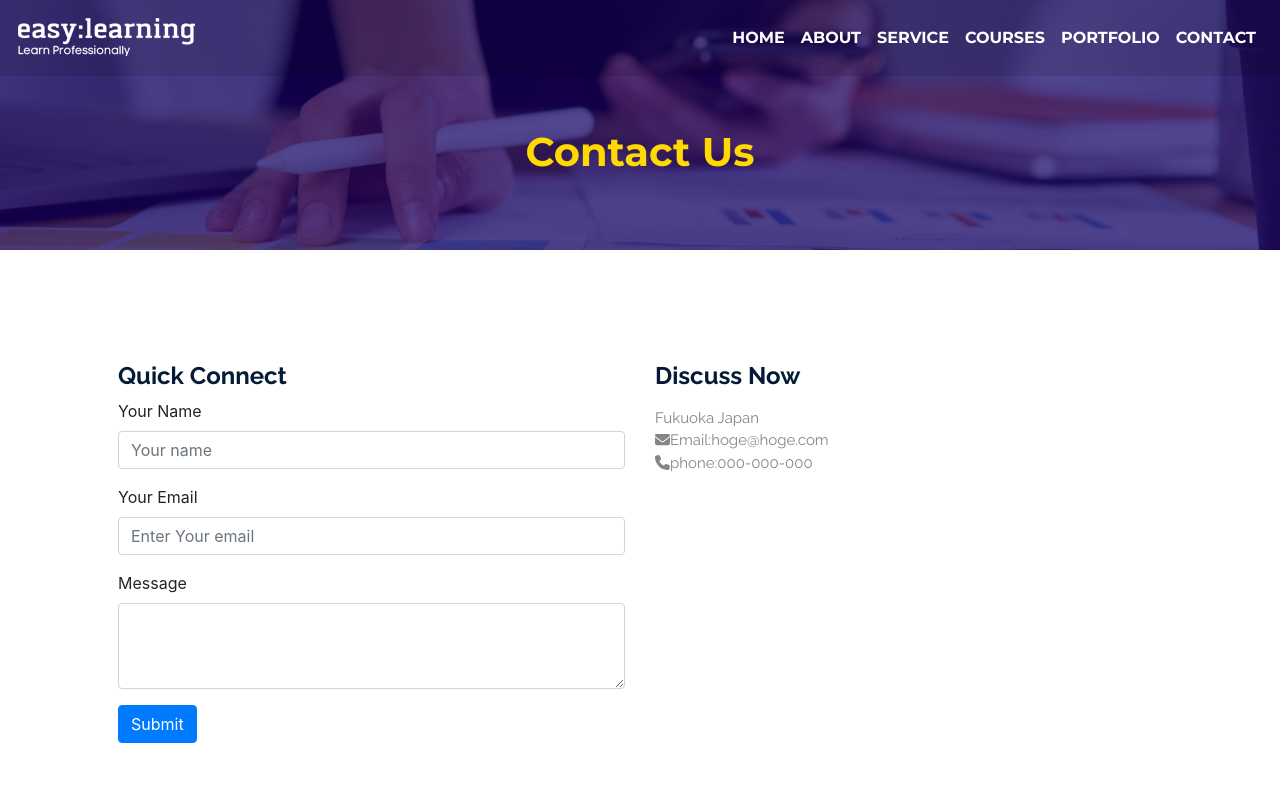
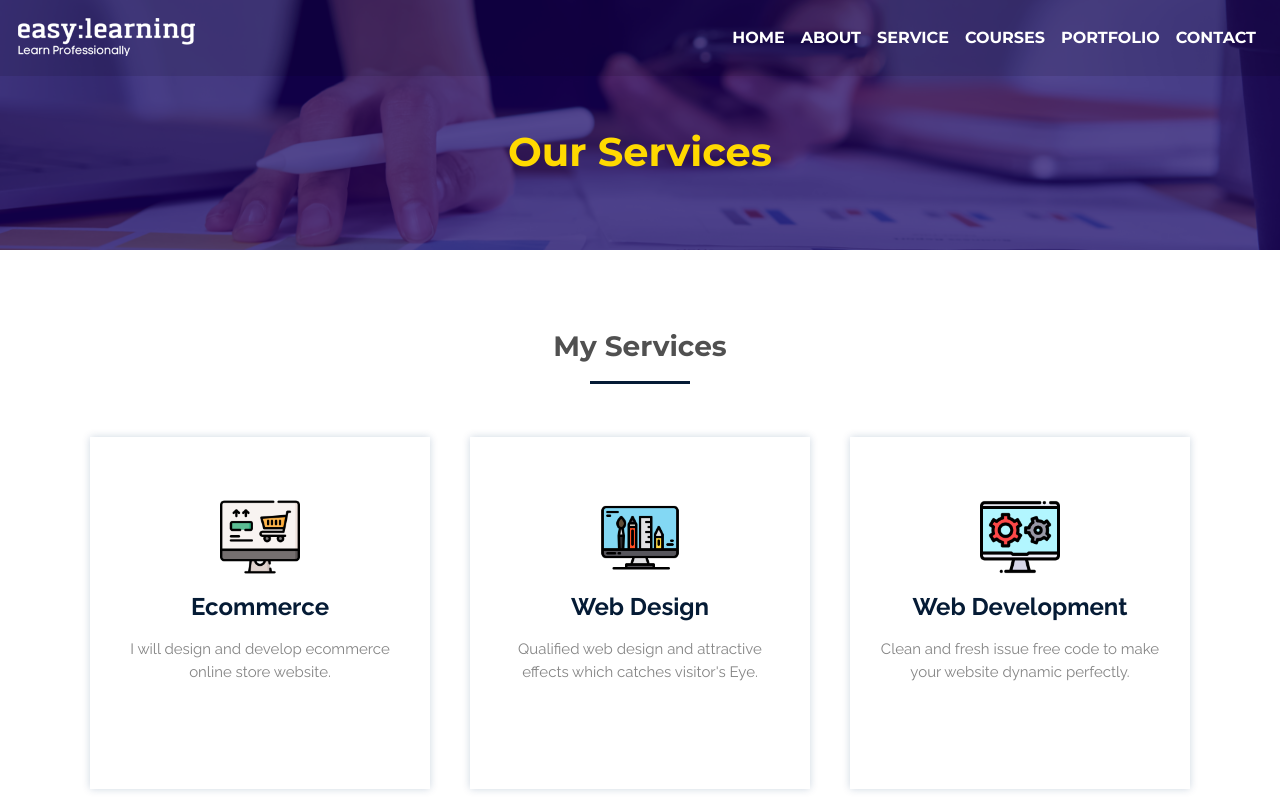
Before and after one commit to kodaishiotsuki/EasyLeaning_frontend, a React (Create React App) app: page / in a window 1280 px wide. Shown: the top 800 px of the page. Built offline with nearby package versions, Linux system fonts and the light colour scheme; a web font is replaced by a local one.

Commit message:
AllServicePage pages Setup

```diff
--- a/src/App.jsx
+++ b/src/App.jsx
@@ -1,4 +1,5 @@
 import React from "react";
+import AllServicePage from "./pages/AllServicePage";
 import ContactPage from "./pages/ContactPage";
 
 function App() {
@@ -8,7 +9,8 @@ function App() {
       {/* <AboutPage /> */}
       {/* <AllCoursePage /> */}
       {/* <PortfolioPage /> */}
-      <ContactPage />
+      {/* <ContactPage /> */}
+      <AllServicePage />
     </>
   );
 }
--- /dev/null
+++ b/src/pages/AllServicePage.jsx
@@ -0,0 +1,20 @@
+import React from "react";
+import ContactSection from "../components/ContactSection/ContactSection";
+import Footer from "../components/Footer/Footer";
+import PageTop from "../components/PageTop/PageTop";
+import Services from "../components/Services/Services";
+import TopNavigation from "../components/TopNavgation/TopNavigation";
+
+const AllServicePage = () => {
+  return (
+    <>
+      <TopNavigation />
+      <PageTop pageTitle='Our Services' />
+      <Services />
+      <ContactSection />
+      <Footer />
+    </>
+  );
+};
+
+export default AllServicePage;
```
